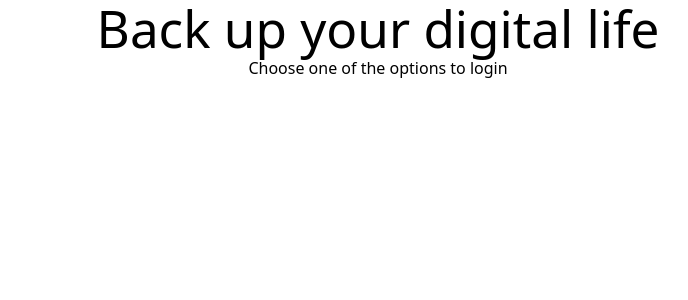
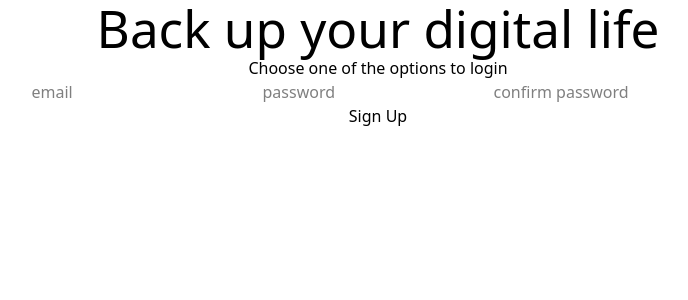
Before and after one commit to mothibimalebana/upload-a-file-frontEnd, a React (Vite) app: page /sign-up in a window 1280 px wide. Shown: the top 300 px of the page, without its empty margins (262-950 px from the left). Built offline with nearby package versions, Linux system fonts and the light colour scheme.

Commit message:
chore: sign up page is working

```diff
--- a/package.json
+++ b/package.json
@@ -11,6 +11,7 @@
   },
   "dependencies": {
     "@tailwindcss/vite": "^4.1.6",
+    "axios": "^1.12.2",
     "react": "^19.1.0",
     "react-dom": "^19.1.0",
     "react-router-dom": "^7.6.0",
--- a/src/App.jsx
+++ b/src/App.jsx
@@ -1,7 +1,5 @@
 import './App.css'
 import Navbar from './components/Navbar';
-import Home from './pages/Home'
-import { Routes, Route, Link, Outlet } from 'react-router-dom';
 
 function App() {
 
--- a/src/pages/Sign-up.jsx
+++ b/src/pages/Sign-up.jsx
@@ -1,10 +1,66 @@
+import axios from "axios";
 import { useState } from "react";
+import { useNavigate } from "react-router-dom";
+
+const OAuth = () => {
+    return(
+        <div className="OAuth">
+            <div className="google"></div>
+            <div className="meta"></div>
+            <div className="apple"></div>
+        </div>
+    )
+}
 
 const Form = () => {
+    const [email, setEmail] = useState('');
+    const [password, setPassword] = useState('');
+    const [confirmPassowrd, setConfirmPassword] = useState('');
+    const [error, setError] = useState('');
+    const [loading, setLoading] = useState(false);
+
+    const userCreated = async (response) => {
+        if(response.status === 201 || response.status === '201'){
+            setEmail('');
+            setPassword('');
+            setConfirmPassword('');
+            alert('User created');
+            useNavigate('/login');
+        }
+    }
+    const handleSubmit = async (e) => {
+        e.preventDefault();
+
+        if(password != confirmPassowrd){
+            setError('passwords do not match')
+        }
+        if(!email || !password || !confirmPassowrd){
+            setError('Please fill in all the fields')
+        }
+
+        setError('');
+        setLoading(true);
+
+        try{
+        const response = await axios.post("http://localhost:3000/user", JSON.stringify({email, password, }), {headers: { "Content-Type": "application/json" }, withCredentials: true})
+        .then(userCreated)
+        }
+        catch(err){
+            setError(err.message);
+        }
+        finally{
+            setLoading(false)
+        }
+    }
+
     return(
         <div className="form">
-            <form action="https://localhost:3000/sign-up" method="post">
-                <label htmlFor="email"></label>
+            <form action="https://localhost:3000/sign-up" onSubmit={handleSubmit} method="post">
+                <input type="email" value={email} onChange={(e) => setEmail(e.target.value)} name="email" id="email" placeholder="email" required/>
+                <input type="password" value={password} onChange={(e) => setPassword(e.target.value)} name="password" id="password" placeholder="password" required/>
+                <input type="password" value={confirmPassowrd} onChange={(e) => setConfirmPassword(e.target.value)} name="confirmPassword" id="confirmPassword" placeholder="confirm password" required/>
+                <OAuth />
+                <button type="submit" onSubmit={handleSubmit} disabled={loading}>Sign Up</button>
             </form>
         </div>
     )
@@ -16,6 +72,7 @@ const SignUpForm = () => {
         <div className="sign-up">
             <div className="header"><h1>Back up your digital life</h1></div>
             <p>Choose one of the options to login</p>
+            <Form />
         </div>
     )
 }
```
Also changed, not shown: 1 other file (tests, documents, lock files or other folders).
